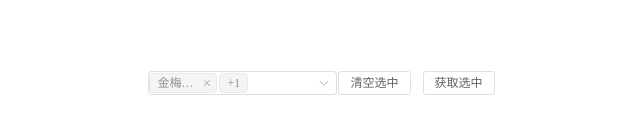
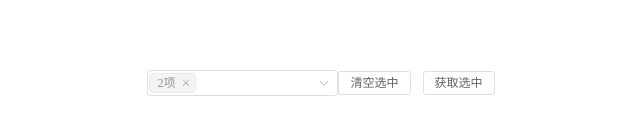
Before and after one commit to ztao0916/vue3-components, a Vue app: page / in a window 1280 px wide. Shown: the part 167-302 px from the top of the page, without its empty margins (319-959 px from the left). Built offline with nearby package versions, Linux system fonts and the light colour scheme.

Commit message:
fix: 优化级联组件的展示

```diff
--- a/src/components/Cascader/index.vue
+++ b/src/components/Cascader/index.vue
@@ -19,7 +19,11 @@
             </template>
           </div>
         </div>
-        <el-input readonly :placeholder="showPlaceholder()">
+        <el-input
+          :placeholder="showPlaceholder()"
+          class="z_cascader__input"
+          v-model="searchText"
+        >
           <template #suffix>
             <el-icon v-if="isVisible"><ArrowUp /></el-icon>
             <el-icon v-else><ArrowDown /></el-icon>
@@ -30,25 +34,6 @@
     <!-- 下拉部分 -->
     <teleport to="body">
       <div v-show="isVisible" ref="zdropdown" class="zdropdown" @click.stop>
-        <div class="zdropdown__search">
-          <div class="zdropdown__checkbox">
-            <div @click="handleCheckAllChange">
-              <el-icon><Finished /></el-icon>
-              <span class="icon__text">全选</span>
-            </div>
-            <div @click="handleCheckReverseChange">
-              <el-icon><Switch /></el-icon>
-              <span class="icon__text">反选</span>
-            </div>
-            <div @click="handleCheckedClearChange">
-              <el-icon><Close /></el-icon>
-              <span class="icon__text">清空</span>
-            </div>
-          </div>
-          <div class="zdropdown__input">
-            <el-input v-model="searchText" placeholder="请输入" />
-          </div>
-        </div>
         <template v-if="!isSearching">
           <div class="z-cascader-panel">
             <div class="floor-item floor-position-left-1">
@@ -84,6 +69,22 @@
           </div>
         </template>
         <template v-if="isSearching">
+          <div class="zdropdown__search">
+            <div class="zdropdown__checkbox">
+              <div @click="handleCheckAllChange">
+                <el-icon><Finished /></el-icon>
+                <span class="icon__text">全选</span>
+              </div>
+              <div @click="handleCheckReverseChange">
+                <el-icon><Switch /></el-icon>
+                <span class="icon__text">反选</span>
+              </div>
+              <div @click="handleCheckedClearChange">
+                <el-icon><Close /></el-icon>
+                <span class="icon__text">清空</span>
+              </div>
+            </div>
+          </div>
           <div class="z-cascader-search">
             <RecycleScroller
               v-slot="{ item }"
@@ -215,12 +216,12 @@
     }
 
     // 如果选中的节点超过showNum，则截取前showNum个并添加一个总数显示
-    const visibleLabels = labels.slice(0, props.showNum);
-    const overflowCount = labels.length - props.showNum;
-    const overflowLabel = `+${overflowCount}`;
-
+    // const visibleLabels = labels.slice(0, props.showNum);
+    // const overflowCount = labels.length - props.showNum;
+    // const overflowLabel = `+${overflowCount}`;
     // 返回前showNum个标签加上一个表示超出数量的标签
-    return [...visibleLabels, overflowLabel];
+    // return [...visibleLabels, overflowLabel];
+    return [`${labels.length}项`];
   });
   //点击清空,执行功能如下
   const handleCheckedClearChange = () => {
@@ -431,9 +432,11 @@
       box-sizing: border-box;
       vertical-align: middle;
       padding: 1px;
+      box-shadow: rgb(220, 223, 230) 0px 0px 0px 1px inset;
+      border-radius: 4px;
       .z-cascader__tags {
         cursor: pointer;
-        width: 100%;
+        width: 50%;
         position: absolute;
         top: 50%;
         transform: translateY(-50%);
@@ -445,10 +448,23 @@
         &__item {
           margin: 0 1px;
           :deep(.el-tag__content) {
-            max-width: 40px;
+            max-width: 60px;
             width: fit-content;
             overflow: hidden;
             text-overflow: ellipsis;
+          }
+        }
+      }
+      .z_cascader__input {
+        padding-left: 50%;
+        :deep(.el-input__wrapper) {
+          box-shadow: none !important;
+        }
+        :deep(.el-input__inner) {
+          border: none; /* 移除边框 */
+          box-shadow: none !important; /* 移除聚焦时的阴影效果 */
+          &:focus {
+            outline: none !important; /* 移除蓝色聚焦轮廓 */
           }
         }
       }
@@ -463,18 +479,17 @@
     }
   }
   .zdropdown {
-    // width: fit-content;
     position: absolute;
     display: flex;
+    flex-direction: column;
     background-color: #fff;
     z-index: 20231115;
     box-shadow: 0px 12px 32px 4px rgba(0, 0, 0, 0.04),
       0px 8px 20px rgba(0, 0, 0, 0.08);
     .zdropdown__search {
-      width: 180px;
+      width: fit-content;
       box-sizing: border-box;
-      padding: 10px;
-      border: 1px solid #dcdfe6;
+      padding: 3px 10px;
       border-right: none;
       :deep(.el-checkbox) {
         margin-right: 9px !important;
@@ -502,9 +517,6 @@
             display: inline-block;
           }
         }
-      }
-      .zdropdown__input {
-        margin-top: 10px;
       }
       .zdropdown__clear {
         cursor: pointer;
@@ -541,7 +553,7 @@
     box-sizing: border-box;
     overflow-x: hidden;
     overflow-y: hidden;
-    border: 1px solid #dcdfe6;
+    border-top: 1px solid #dcdfe6;
     color: #606266;
     .recycle-scroller {
       height: 204px;
```
